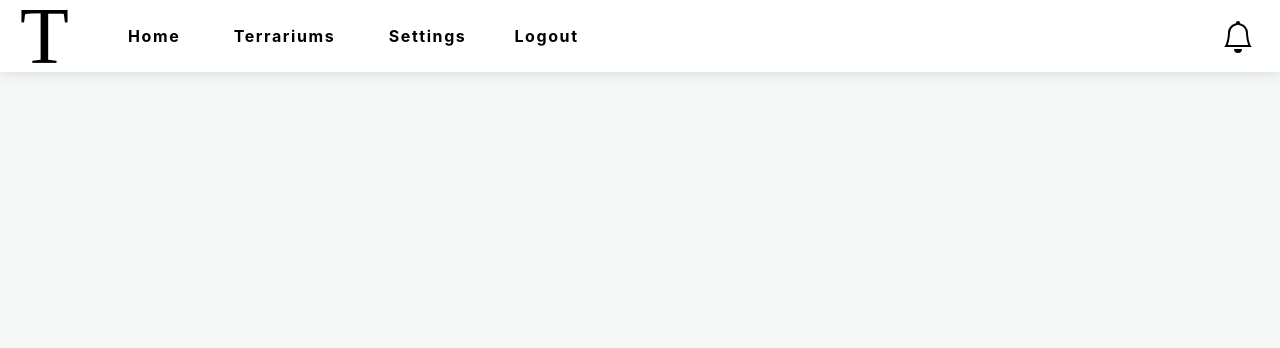
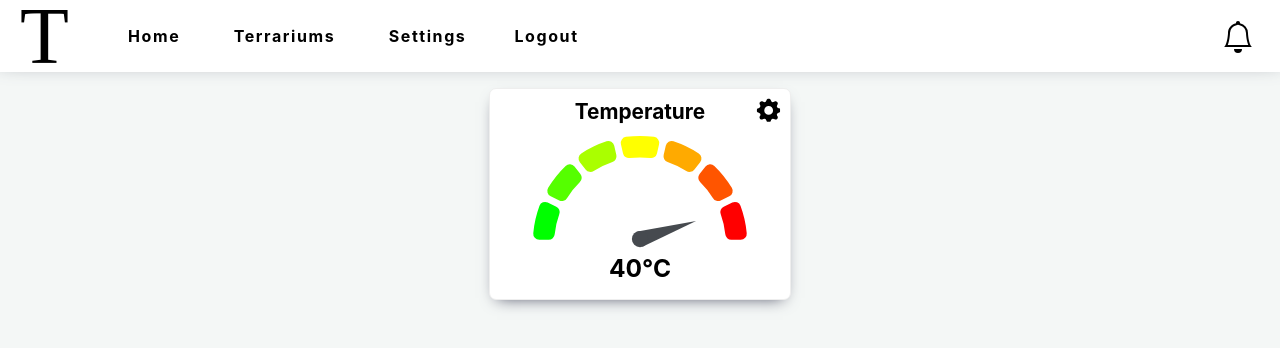
Before and after one commit to kkaniap/TerraSI-Web, a React (Create React App) app: page /terrariums/1 in a window 1280 px wide. Shown: the top 348 px of the page. Built offline with nearby package versions, Linux system fonts and the light colour scheme; the HTML template or start-up script is replaced by a standard one; a web font is replaced by a local one.

Commit message:
temperature gauge added

```diff
--- a/package.json
+++ b/package.json
@@ -9,6 +9,7 @@
     "dompurify": "^2.3.5",
     "react": "^17.0.2",
     "react-dom": "^17.0.2",
+    "react-gauge-chart": "^0.4.0",
     "react-icons": "^4.3.1",
     "react-router-dom": "^6.2.1",
     "react-scripts": "5.0.0",
--- a/src/App.js
+++ b/src/App.js
@@ -3,8 +3,8 @@ import Navbar from './components/navbar/Navbar';
 import Home from './components/home/Home';
 import NewsDetails from './components/newsDetails/NewsDetails';
 import Terrariums from './components/terrariums/Terrariums';
+import TerrariumDetails from './components/terrariumDetails/TerrariumDetails';
 import {BrowserRouter as Router, Route, Routes } from 'react-router-dom';
-
 
 function App() {
   return (
@@ -16,6 +16,7 @@ function App() {
             <Route path="/" element={<Home />} />
             <Route path="/news/:id" element={<NewsDetails />} />
             <Route path="/terrariums" element={<Terrariums />} />
+            <Route path='/terrariums/:id' element={<TerrariumDetails />} />
           </Routes>
         </div>
       </div>
--- /dev/null
+++ b/src/components/terrariumDetails/TerrariumDetails.css
@@ -0,0 +1,39 @@
+.terrarium-details-container{
+    display: flex;
+    flex-wrap: wrap;
+    justify-content: center;
+}
+
+.details-item{
+    width: 300px;
+    min-height: 210px;
+    margin-top: 1em;
+    position: relative;
+    background-color: #FFF;
+    border: 1px solid #eee;
+    border-radius: 7px;
+    box-shadow: 0px 6px 15px -8px rgb(66 68 90);
+    overflow-wrap: break-word;
+}
+
+.gear-btn{
+    position: absolute;
+    top: 7%;
+    right: 3%;
+    transform: scale(1.8);
+}
+
+.details-item h2{
+    margin: 10px 0 5px 0;
+    text-align: center;
+    font-size: 1.3em;
+}
+
+div[id$="gauge"] svg{
+    overflow: visible;
+}
+
+.text-group text{
+    font-weight: bold;
+    transform: translateY(50%);
+}
--- /dev/null
+++ b/src/components/terrariumDetails/TerrariumDetails.js
@@ -0,0 +1,23 @@
+import './TerrariumDetails.css';
+import GaugeChart from 'react-gauge-chart'
+import {BsGearFill} from 'react-icons/bs';
+
+const TerrariumDetails = () => {
+    return (
+        <div className='terrarium-details-container'>
+            <div id='temperature-item' className='details-item'>
+                <button className='gear-btn' ><BsGearFill /></button>
+                <h2 className='details-item__title'>Temperature</h2>
+                <GaugeChart
+                    id="temperature-gauge"
+                    nrOfLevels={7}
+                    percent={0.9}
+                    textColor="#000"
+                    formatTextValue={() => 40 +'\u00b0C'}
+                />
+            </div>
+        </div>
+    );
+}
+
+export default TerrariumDetails;
--- a/src/components/terrariums/Terrariums.js
+++ b/src/components/terrariums/Terrariums.js
@@ -45,7 +45,7 @@ const Terrariums = () => {
 
             <div className='terrarium-item'>
                 <button className='gear-btn' onClick={ () => setChangeNameOpen(true) }><BsGearFill /></button>
-                <Link to='/' >
+                <Link to='/terrariums/1' >
                     <div className='terrarium-item__img' >
                         <img src='/images/lizard.svg' />
                     </div>
@@ -55,7 +55,7 @@ const Terrariums = () => {
 
             <div className='terrarium-item'>
                 <button className='gear-btn' onClick={ () => setChangeNameOpen(true) }><BsGearFill /></button>
-                <Link to='/' >
+                <Link to='/terrariums/1' >
                     <div className='terrarium-item__img' >
                         <img src='/images/spider.svg' />
                     </div>
@@ -65,7 +65,7 @@ const Terrariums = () => {
 
             <div className='terrarium-item'>
                 <button className='gear-btn' onClick={ () => setChangeNameOpen(true) }><BsGearFill /></button>
-                <Link to='/' >
+                <Link to='/terrariums/1' >
                     <div className='terrarium-item__img' >
                         <img src='/images/snake.svg' />
                     </div>
```
Also changed, not shown: 1 other file (tests, documents, lock files or other folders).
